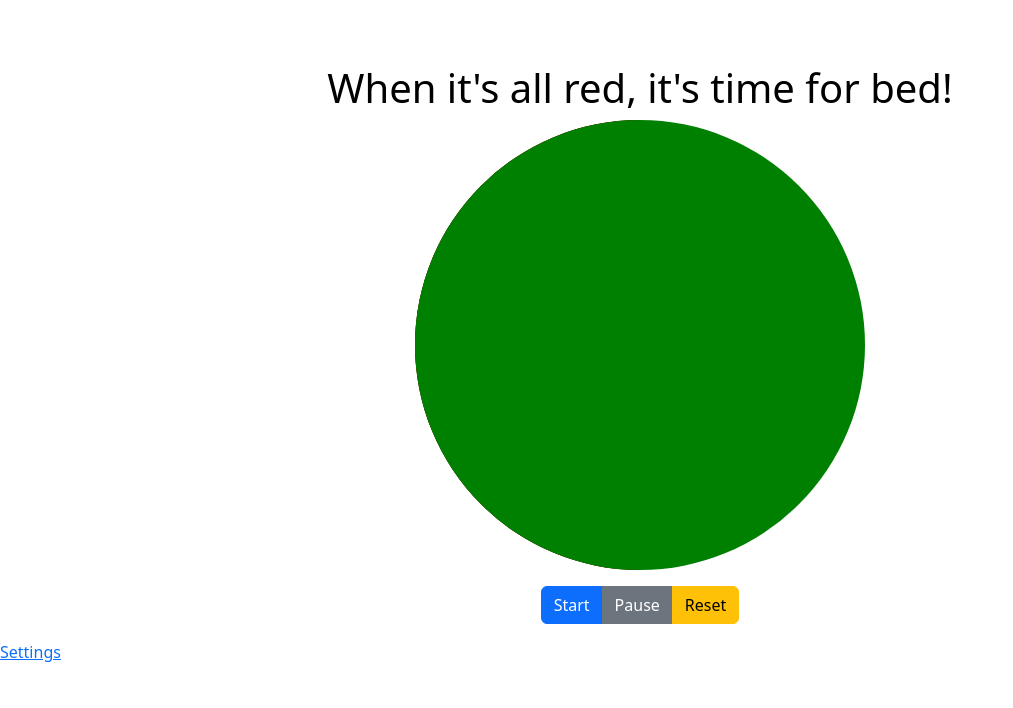
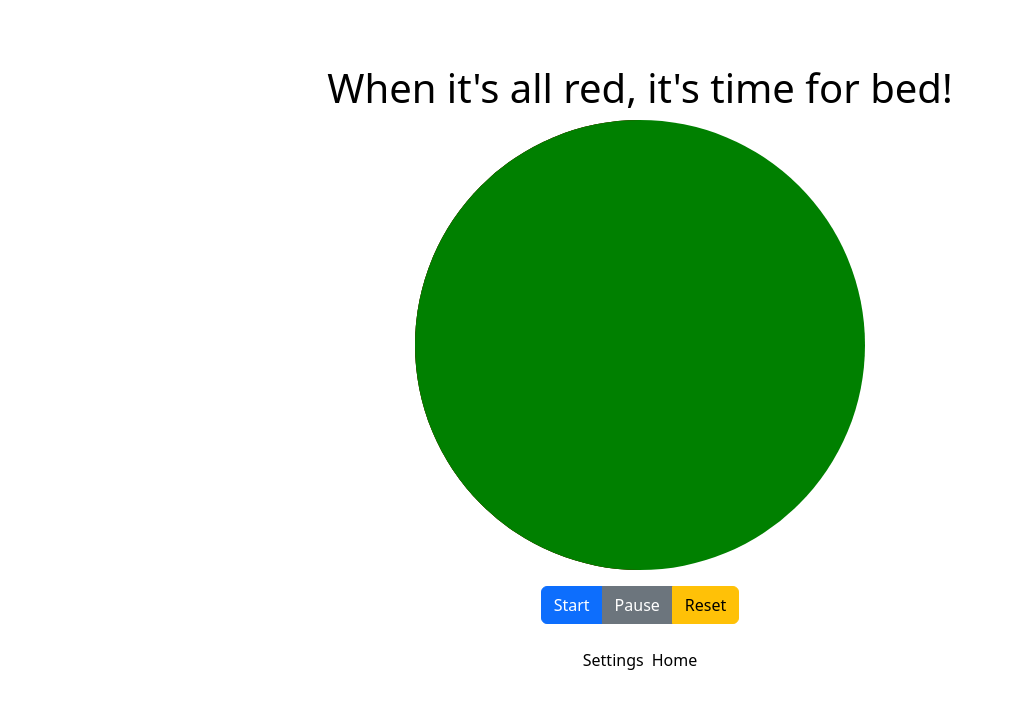
Before and after one commit to kristeehan/kid-countdown-clock-react, a React (Vite) app: page / in a window 1280 px wide. Shown: the top 708 px of the page, without its empty margins (0-1013 px from the left). Built offline with nearby package versions, Linux system fonts and the light colour scheme.

Commit message:
Tweaking

```diff
--- a/src/App.tsx
+++ b/src/App.tsx
@@ -28,7 +28,10 @@ function KidCountDownClock() {
           }
         />
       </Routes>
-      <Link to="/settings">Settings</Link>
+      <div className="footer">
+        <Link to="/settings">Settings</Link>
+        <Link to="/">Home</Link>
+      </div>
     </BrowserRouter>
   );
 }
--- a/src/style.css
+++ b/src/style.css
@@ -101,3 +101,22 @@ h1 {
 .minutes {
   width: 2rem;
 }
+
+.footer {
+  width: 100%;
+  padding: 4px 0;
+  margin: 4px 0;
+  display: flex;
+  justify-content: center;
+}
+
+.footer a {
+  margin: 0 4px;
+  text-decoration: none;
+  color: black;
+}
+
+.footer a:hover {
+  text-decoration: underline;
+  font-weight: bold;
+}
```
